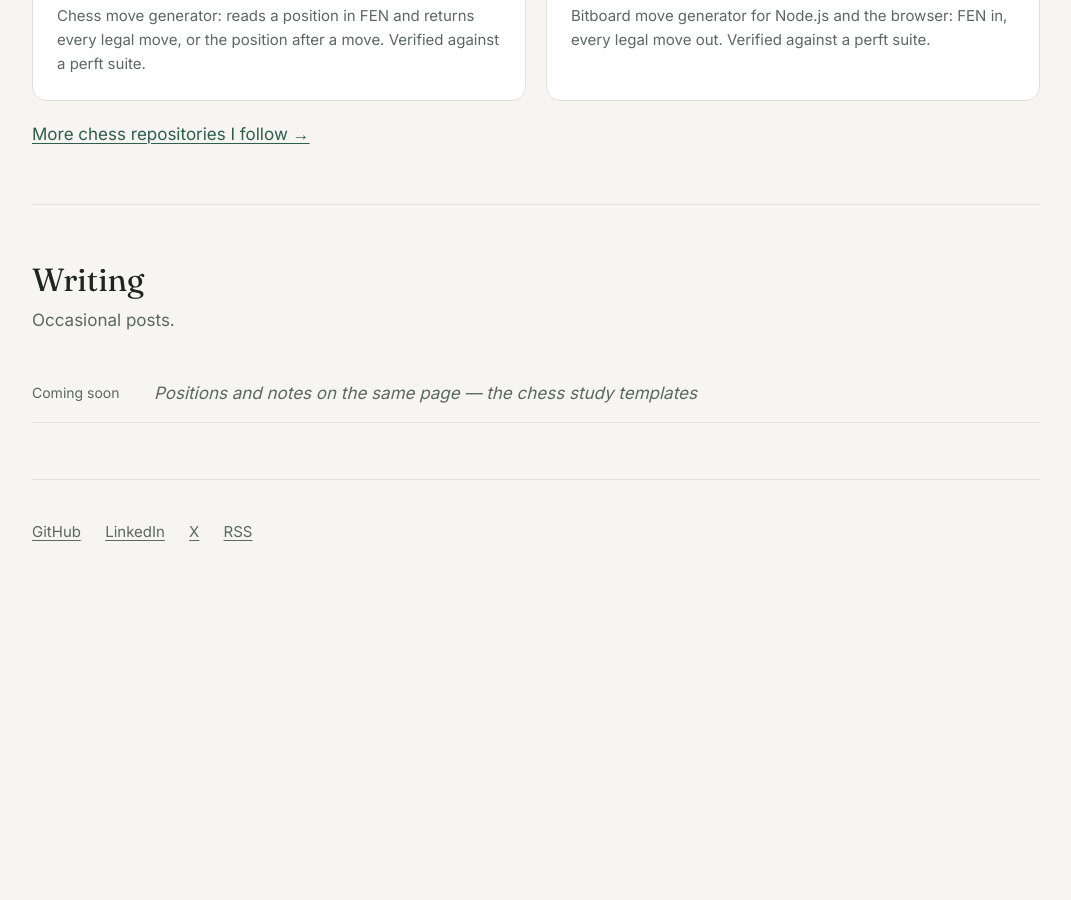
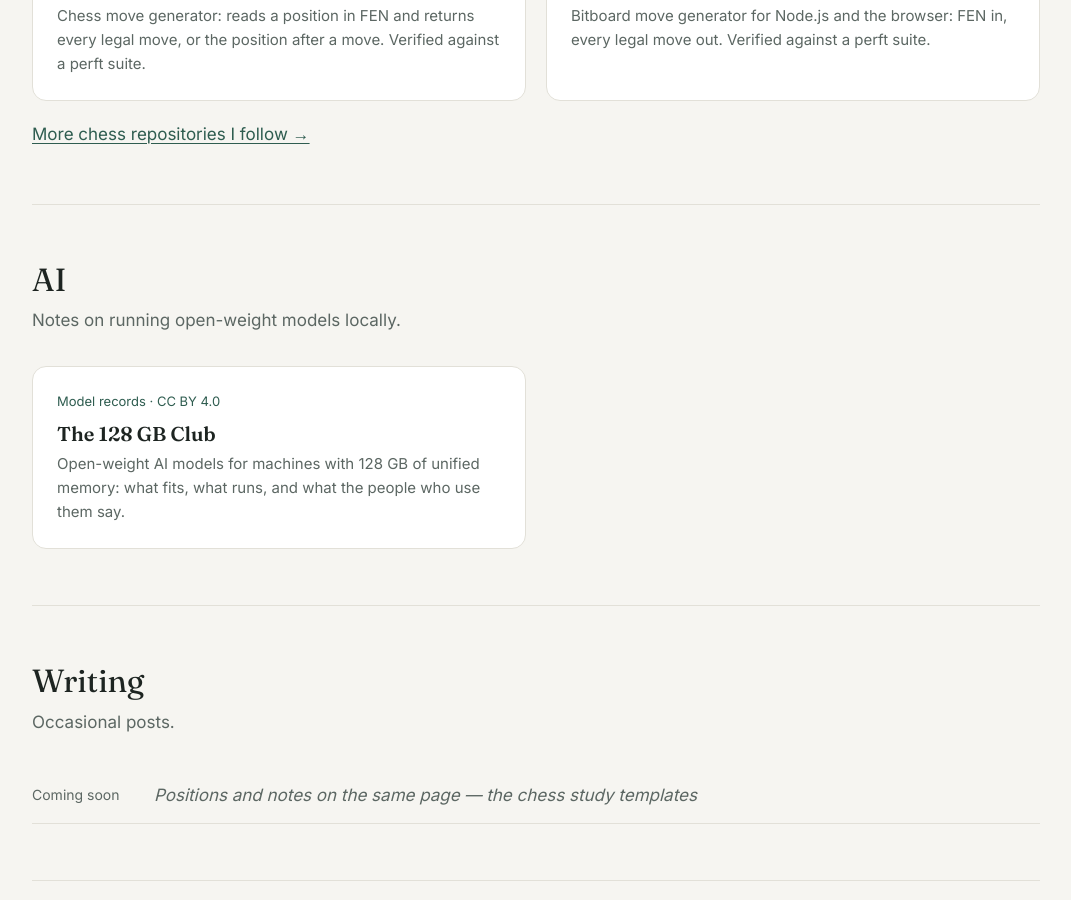
Before and after one commit to fcardinaux/fcardinaux.github.io, a Jekyll site: the page built from index.html, in a window 1280 px wide and 900 px high, scrolled down 1340 px. Shown: the whole window, without its empty margins (104-1175 px from the left). Built offline with Jekyll 4.4.1, drawn with Linux system fonts in a browser that asks for light colours; before the commit the page ends 1940 px from its top, so only the background shows below that.

Commit message:
Home page: AI section linking to The 128 GB Club
Co-Authored-By: Claude Opus 5.5 <noreply@anthropic.com>

```diff
--- a/index.html
+++ b/index.html
@@ -70,6 +70,19 @@ scripts:
   <p class="more"><a href="https://github.com/stars/fcardinaux/lists/chess">More chess repositories I follow →</a></p>
 </section>
 
+<section id="ai">
+  <h2>AI</h2>
+  <p class="lead">Notes on running open-weight models locally.</p>
+  <div class="cards">
+    <a class="card" href="{{ '/the-128gb-club/' | relative_url }}">
+      <span class="meta">Model records · CC BY 4.0</span>
+      <h3>The 128 GB Club</h3>
+      <p>Open-weight AI models for machines with 128 GB of unified memory: what
+      fits, what runs, and what the people who use them say.</p>
+    </a>
+  </div>
+</section>
+
 <section id="writing">
   <h2>Writing</h2>
   <p class="lead">Occasional posts.</p>
```
